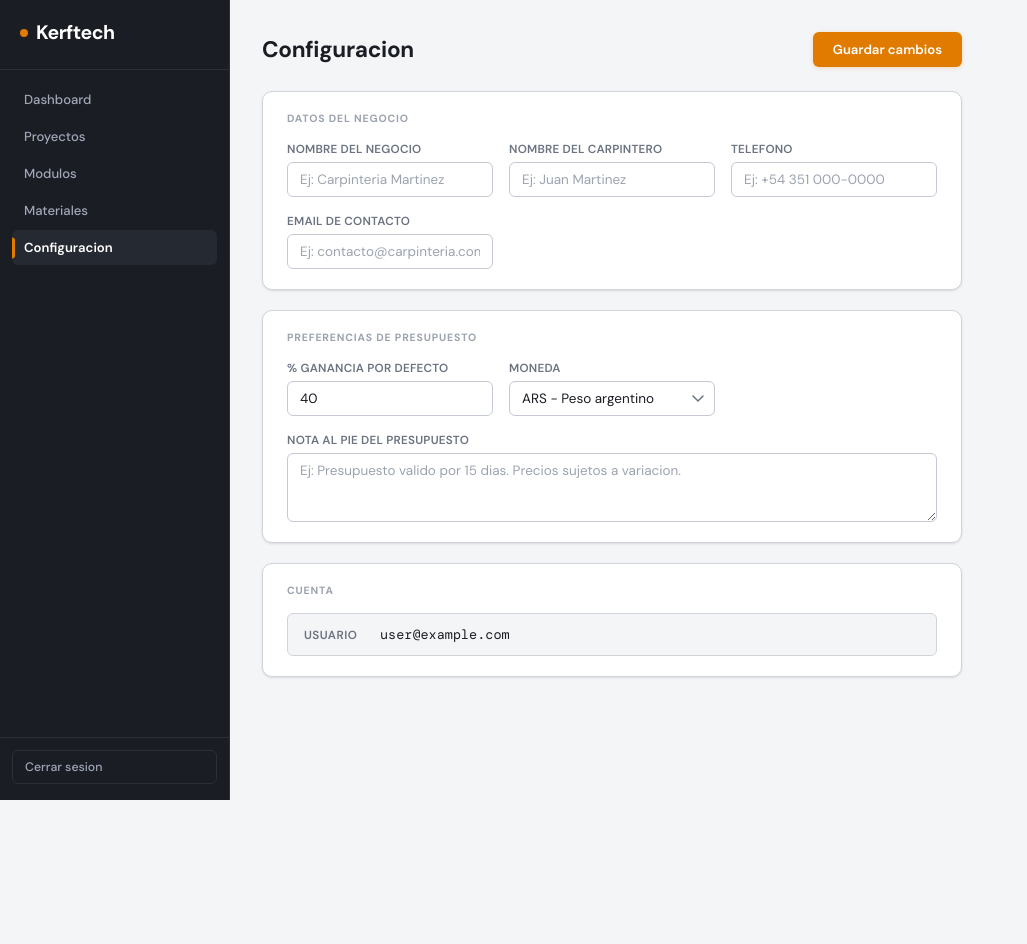
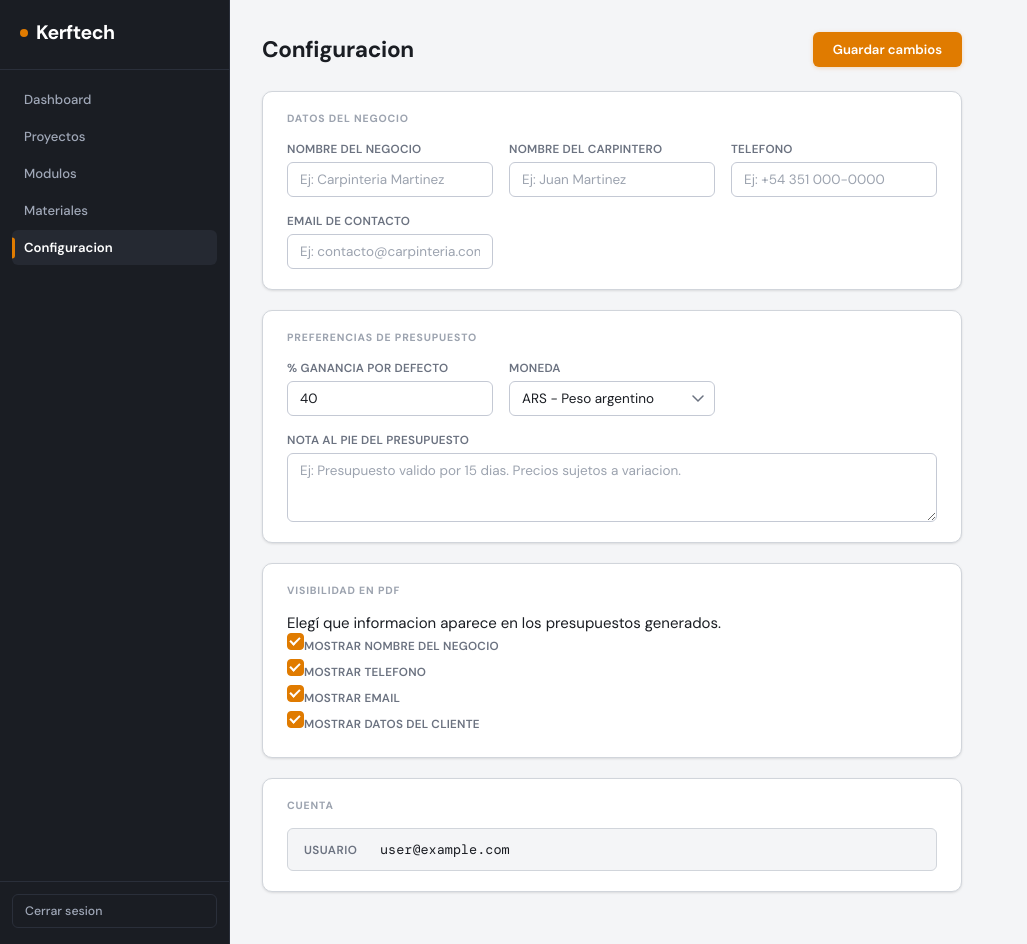
Before and after one commit to ThiagoJoelP/Kerftech, a React (Vite) app: page /configuracion in a window 1280 px wide. Shown: the whole page, without its empty margins (0-1027 px from the left). Before the commit the page ends 800 px from the top, so only its background shows below. Built offline with nearby package versions, Linux system fonts and the light colour scheme; no server answers; the database is empty; sample sign-in values are in the browser's storage.

Commit message:
feat: Configuracion con toggles de visibilidad para PDF

```diff
--- a/src/pages/Configuracion.jsx
+++ b/src/pages/Configuracion.jsx
@@ -11,7 +11,20 @@ const DEFAULTS = {
   porcentajeGananciaDefault: 40,
   moneda: 'ARS',
   notaPresupuesto: '',
+  pdf: {
+    mostrarNombre: true,
+    mostrarTelefono: true,
+    mostrarEmail: true,
+    mostrarCliente: true,
+  },
 }
+
+const TOGGLES_PDF = [
+  { key: 'mostrarNombre', label: 'Mostrar nombre del negocio' },
+  { key: 'mostrarTelefono', label: 'Mostrar telefono' },
+  { key: 'mostrarEmail', label: 'Mostrar email' },
+  { key: 'mostrarCliente', label: 'Mostrar datos del cliente' },
+]
 
 export default function Configuracion() {
   const { user } = useAuth()
@@ -23,7 +36,7 @@ export default function Configuracion() {
   useEffect(() => {
     async function cargar() {
       const data = await getConfiguracion(user.uid)
-      if (data) setForm((f) => ({ ...f, ...data }))
+      if (data) setForm((f) => ({ ...f, ...data, pdf: { ...DEFAULTS.pdf, ...(data.pdf || {}) } }))
       setLoading(false)
     }
     cargar()
@@ -31,6 +44,11 @@ export default function Configuracion() {
 
   const setField = (key, val) => {
     setForm((f) => ({ ...f, [key]: val }))
+    setGuardado(false)
+  }
+
+  const setPdfField = (key, val) => {
+    setForm((f) => ({ ...f, pdf: { ...f.pdf, [key]: val } }))
     setGuardado(false)
   }
 
@@ -133,6 +151,23 @@ export default function Configuracion() {
       </div>
 
       <div className={styles.seccion}>
+        <p className={styles.seccionLabel}>Visibilidad en PDF</p>
+        <p className={styles.seccionHint}>Elegí que informacion aparece en los presupuestos generados.</p>
+        <div className={styles.togglesGrid}>
+          {TOGGLES_PDF.map(({ key, label }) => (
+            <label key={key} className={styles.toggleRow}>
+              <input
+                type="checkbox"
+                checked={!!form.pdf?.[key]}
+                onChange={(e) => setPdfField(key, e.target.checked)}
+              />
+              <span>{label}</span>
+            </label>
+          ))}
+        </div>
+      </div>
+
+      <div className={styles.seccion}>
         <p className={styles.seccionLabel}>Cuenta</p>
         <div className={styles.cuentaInfo}>
           <span className={styles.cuentaLabel}>Usuario</span>
```
